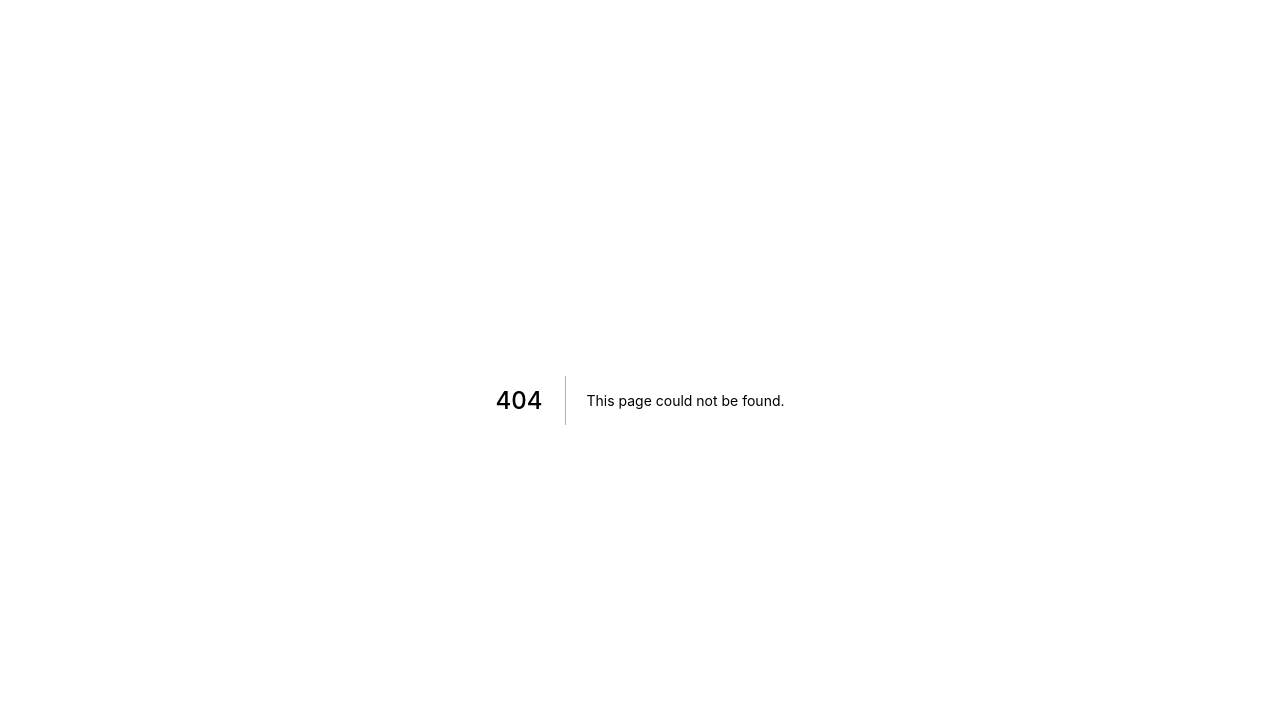
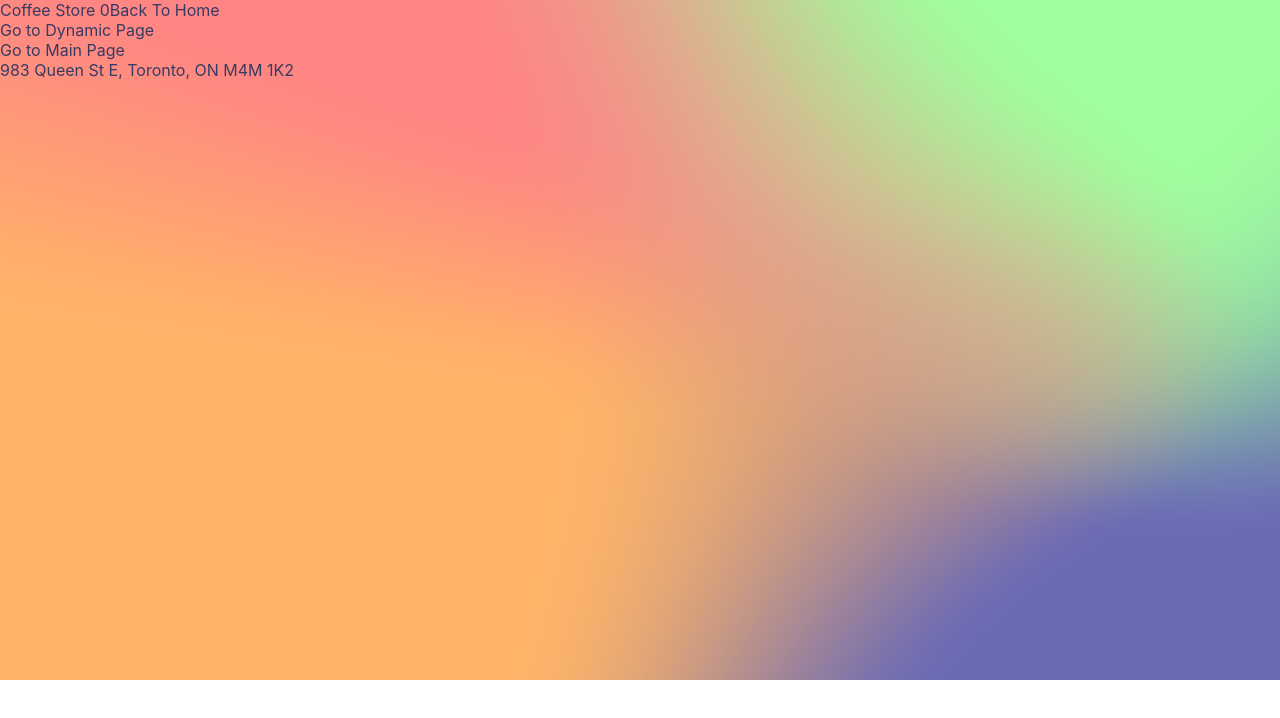
Before and after one commit to rupam71/Discover-Coffee-Shop, a Next.js app: page /coffee-store/0 in a window 1280 px wide. Before the commit this address had no page. Shown: the top 718 px of the page. Built offline with nearby package versions, Linux system fonts and the light colour scheme; a web font is replaced by a local one.

Commit message:
init commit 2

```diff
--- /dev/null
+++ b/pages/coffee-store/[id].js
@@ -0,0 +1,52 @@
+//Dynamic Route
+import Link from 'next/link';
+import {useRouter} from 'next/router'
+import CoffeStoreData from '../../data/coffee-store.json';
+
+export function getStaticProps(staticProps){
+    const params = staticProps.params;
+    // staticProps is pre-build
+    console.log('1',params)
+    return {
+        props: {
+            coffeStore : CoffeStoreData.find(ele=>{
+                return ele.id.toString() ===  params.id
+                //if params id match then preRender
+            })
+        }
+    }
+}
+
+export function getStaticPaths(){
+    return {
+        paths : [
+            {params: {id : '0'}},
+            {params: {id : '1'}},
+        ],
+        fallback: false
+    }
+}
+
+const CoffeStore = (props) => {
+    const router = useRouter()
+    // router.query.id => Next js Params
+
+    return <div>
+        Coffee Store {router.query.id}
+        <Link href='/'>
+            <a>Back To Home</a>
+        </Link>
+        <br />
+        <Link href='/coffee-store/dynamic'>
+            <a>Go to Dynamic Page</a>
+        </Link>
+        <br />
+        <Link href='/'>
+            <a>Go to Main Page</a>
+        </Link>
+        <br />
+        <p>{props.coffeStore.address}</p>
+    </div>
+}
+
+export default CoffeStore;
```
Also changed, not shown: pages/coffe-store/[id].js (deleted, +0 -20 lines), 1 other file (tests, documents, lock files or other folders).
